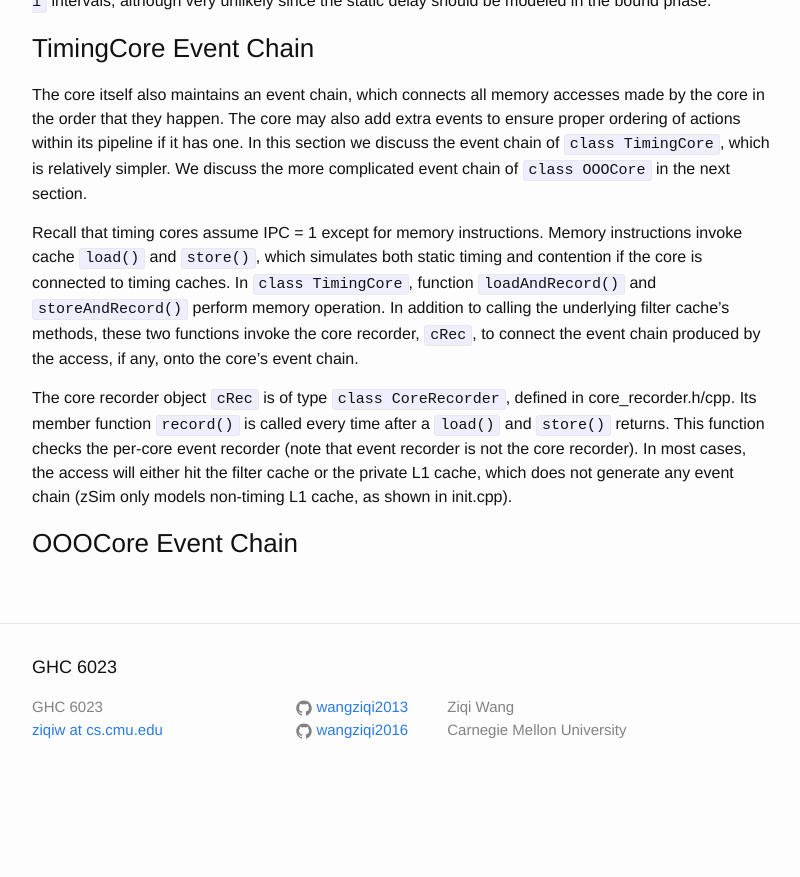
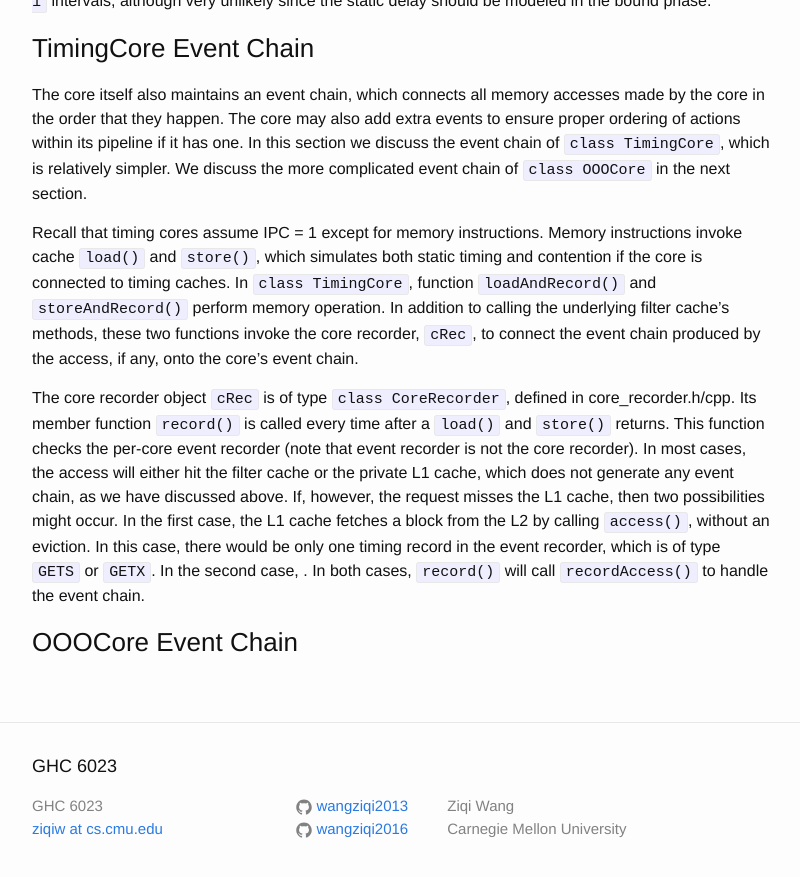
Before and after one commit to wangziqi2013/wangziqi2013.github.io, a Jekyll site: the page built from _posts/2019-01-22-understand-zsim-contention-sim.markdown, in a window 1280 px wide and 900 px high, scrolled down 15774 px. Shown: the top 877 px of the window, without its empty margins (238-1038 px from the left). Built offline with Jekyll 4.4.1, drawn with Linux system fonts in a browser that asks for light colours; before the commit the page ends 16575 px from its top, so only the background shows below that.

Commit message:
Adding two cases

```diff
--- a/_posts/2019-01-22-understand-zsim-contention-sim.markdown
+++ b/_posts/2019-01-22-understand-zsim-contention-sim.markdown
@@ -587,6 +587,11 @@ if any, onto the core's event chain.
 The core recorder object `cRec` is of type `class CoreRecorder`, defined in core\_recorder.h/cpp. Its member function
 `record()` is called every time after a `load()` and `store()` returns. This function checks the per-core event recorder
 (note that event recorder is not the core recorder). In most cases, the access will either hit the filter cache or the
-private L1 cache, which does not generate any event chain (zSim only models non-timing L1 cache, as shown in init.cpp).
+private L1 cache, which does not generate any event chain, as we have discussed above. If, however, the request misses
+the L1 cache, then two possibilities might occur. In the first case, the L1 cache fetches a block from the L2 by calling
+`access()`, without an eviction. In this case, there would be only one timing record in the event recorder, which is of
+type `GETS` or `GETX`. In the second case, . In both cases, `record()` will call `recordAccess()` to handle the event
+chain.
+
 
 ### OOOCore Event Chain
```
